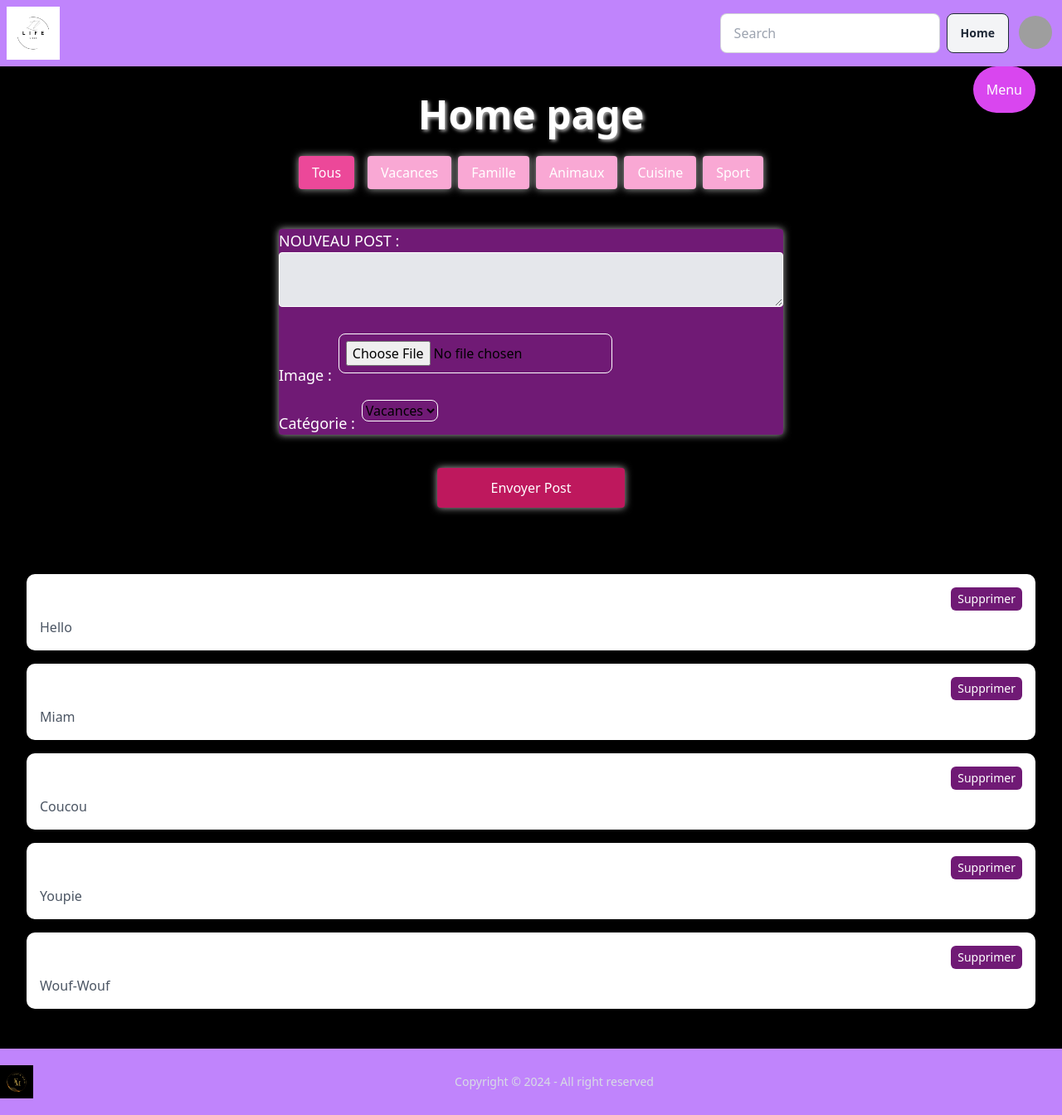
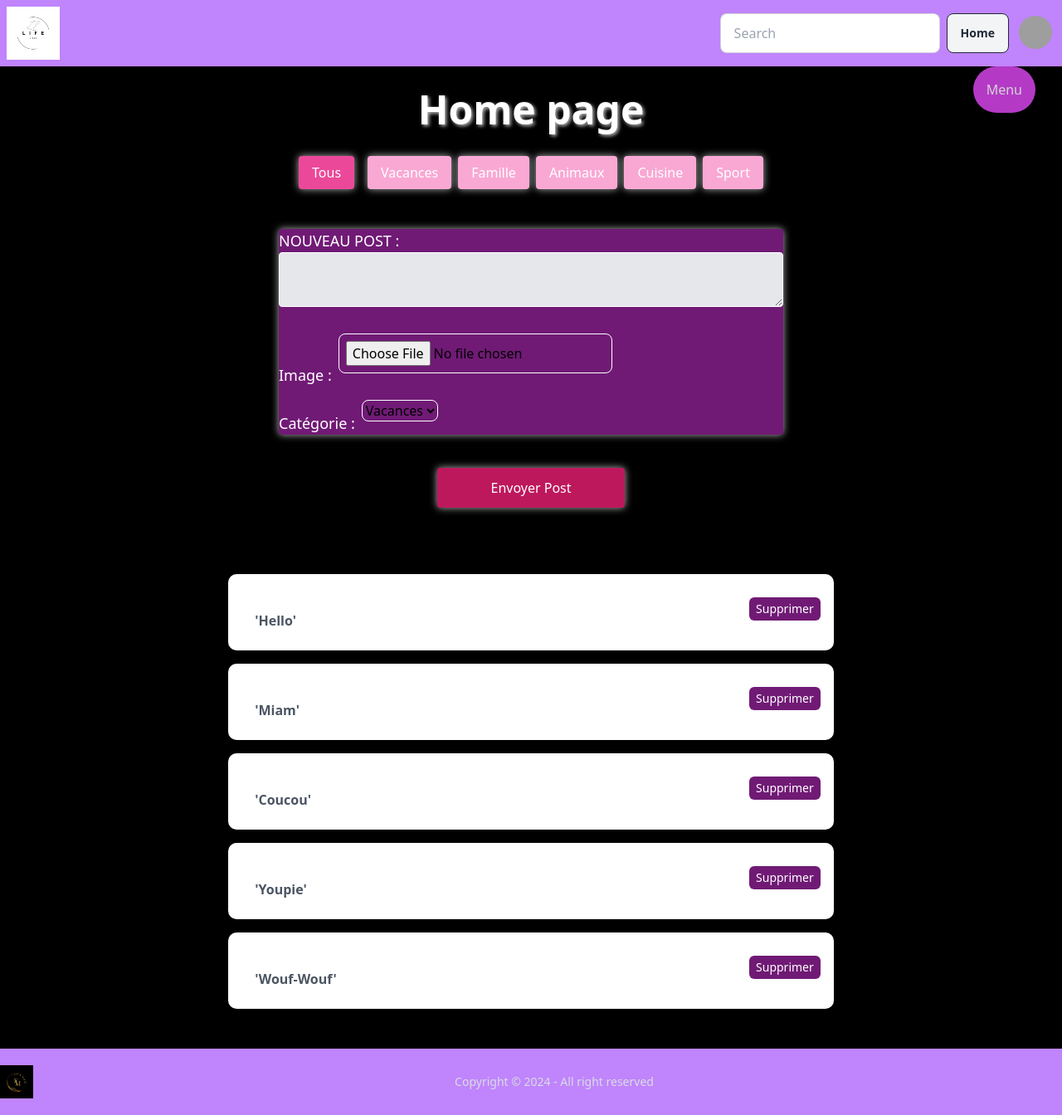
Before and after one commit to matthieuGravy/book-face, a React (Vite) app in the folder front/: page / in a window 1280 px wide. Shown: the whole page at 83% size. Built offline with nearby package versions, Linux system fonts and the light colour scheme; grey boxes are pictures that could not be loaded.

Commit message:
animations

```diff
--- a/front/src/components/Home.jsx
+++ b/front/src/components/Home.jsx
@@ -4,9 +4,20 @@ class Post extends Component {
   render() {
     const { title, content, image, onDelete } = this.props;
     return (
-      <div className="bg-white p-4 mb-4 shadow-md mx-auto md:w-70" style={{ borderRadius: '10px' }}>
-        <div className="flex justify-between items-center mb-2">
-          <h2 className="text-xl font-bold w-400">{title}</h2>
+      <div className="bg-white p-4 mb-4 shadow-md mx-auto md:w-1/2 lg:w-3/5" style={{ borderRadius: '10px' }}>
+        <div className="flex flex-wrap items-center mb-2">
+          {image && (
+            <img
+              src={URL.createObjectURL(image)}
+              alt="Post"
+              className="mb-2 w-1/5 md:w-1/4 lg:w-1/6 rounded"
+              style={{ maxWidth: '100%', flexShrink: 0 }}
+            />
+          )}
+          <div className="flex-grow ml-4">
+            <h2 className="text-xl font-bold">{title}</h2>
+            <p className="text-gray-600">{content}</p>
+          </div>
           <button
             className="bg-fuchsia-900 text-white px-2 py-1 rounded-md text-xs md:text-sm"
             onClick={onDelete}
@@ -14,8 +25,6 @@ class Post extends Component {
             Supprimer
           </button>
         </div>
-        {image && <img src={URL.createObjectURL(image)} alt="Post" className="mb-2 w-full rounded" />}
-        <p className="text-gray-600">{content}</p>
       </div>
     );
   }
@@ -27,11 +36,11 @@ class Home extends Component {
     this.state = {
       selectedCategory: 'Tous',
       posts: [
-        { id: 1, title: 'Vacances à la plage', content: 'Hello', category: 'vacances' },
-        { id: 2, title: 'Recette de cuisine', content: 'Miam', category: 'cuisine' },
-        { id: 3, title: 'Famille heureuse', content: 'Coucou', category: 'famille' },
-        { id: 4, title: 'Entraînement sportif', content: 'Youpie', category: 'sport' },
-        { id: 5, title: 'Animaux adorables', content: 'Wouf-Wouf', category: 'animaux' },
+        { id: 1, title: 'Vacances à la plage', content: <strong>'Hello'</strong>, category: 'vacances' },
+        { id: 2, title: 'Recette de cuisine', content: <strong>'Miam'</strong>, category: 'cuisine' },
+        { id: 3, title: 'Famille heureuse', content: <strong>'Coucou'</strong>, category: 'famille' },
+        { id: 4, title: 'Entraînement sportif', content: <strong>'Youpie'</strong>, category: 'sport' },
+        { id: 5, title: 'Animaux adorables', content: <strong>'Wouf-Wouf'</strong>, category: 'animaux' },
       ],
       newPostContent: '',
       newPostCategory: 'vacances',
@@ -44,7 +53,7 @@ class Home extends Component {
         { id: 3, name: 'Pressy' },
         { id: 4, name: 'Mat' },
         { id: 5, name: 'Joseph' },
-        { id: 6, name: 'Jean-Alphonse' },
+        { id: 6, name: 'Alphonse' },
       ],
     };
   }
@@ -105,12 +114,12 @@ class Home extends Component {
 
     return (
       <div className="bg-black text-white p-8 relative">
-        <h1 className="text-5xl text-center text-white-500 font-bold mb-6" style={{ textShadow: '2px 2px 4px rgba(255, 255, 255, 0.7)', border: '2px solid black' }}>
+        <h1 className="text-5xl text-center text-white-500 font-bold mb-6 animate-bounce text-4xl text-center" style={{ textShadow: '2px 2px 4px rgba(255, 255, 255, 0.7)', border: '2px solid black' }}>
           Home page
         </h1>
 
         <button
-          className={`fixed top-20 right-8 p-4 text-white bg-fuchsia-500 rounded-full text-sm md:text-base ${isSidebarOpen ? 'opacity-40' : 'opacity-100'}`}
+          className={` animate-pulse fixed top-20 right-8 p-4 text-white bg-fuchsia-500 rounded-full text-sm md:text-base ${isSidebarOpen ? 'opacity-40' : 'opacity-100'}`}
           onClick={this.handleToggleSidebar}
         >
           {isSidebarOpen ? 'Fermer' : 'Menu'}
--- a/front/src/components/NavBar.jsx
+++ b/front/src/components/NavBar.jsx
@@ -19,12 +19,12 @@ const NavBar =() => {
     </div> <Link to="/"> <button className="btn btn-outline bg-gray-100 ">Home</button></Link>
     <div className="dropdown dropdown-end">
       <div tabIndex={0} role="button" className="btn btn-ghost btn-circle avatar">
-        <div className="w-10 rounded-full">
-          <img alt="Tailwind CSS Navbar component" src="https://daisyui.com/images/stock/photo-1534528741775-53994a69daeb.jpg" />
+        <div className="w-10 rounded-full ">
+          <img alt=" Tailwind CSS Navbar component" src="https://daisyui.com/images/stock/photo-1534528741775-53994a69daeb.jpg" />
         </div>
       </div>
 
-      <ul tabIndex={0} className="mt-3 z-[1] p-2 shadow menu menu-sm dropdown-content bg-base-100 rounded-box w-52">
+      <ul tabIndex={0} className=" mt-3 z-[1] p-2 shadow menu menu-sm dropdown-content bg-base-100 rounded-box w-52 ">
 
 
         <li>
```
